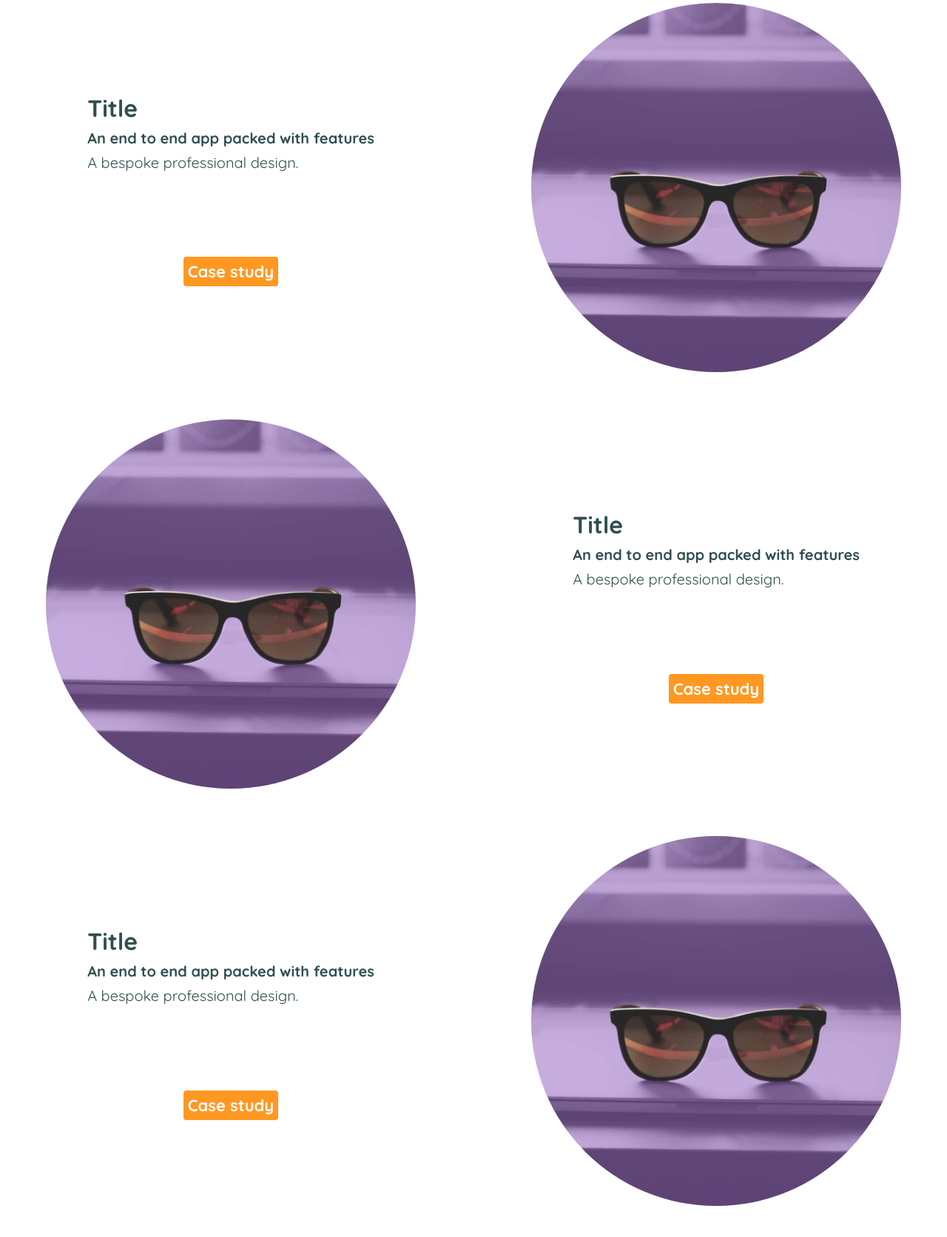
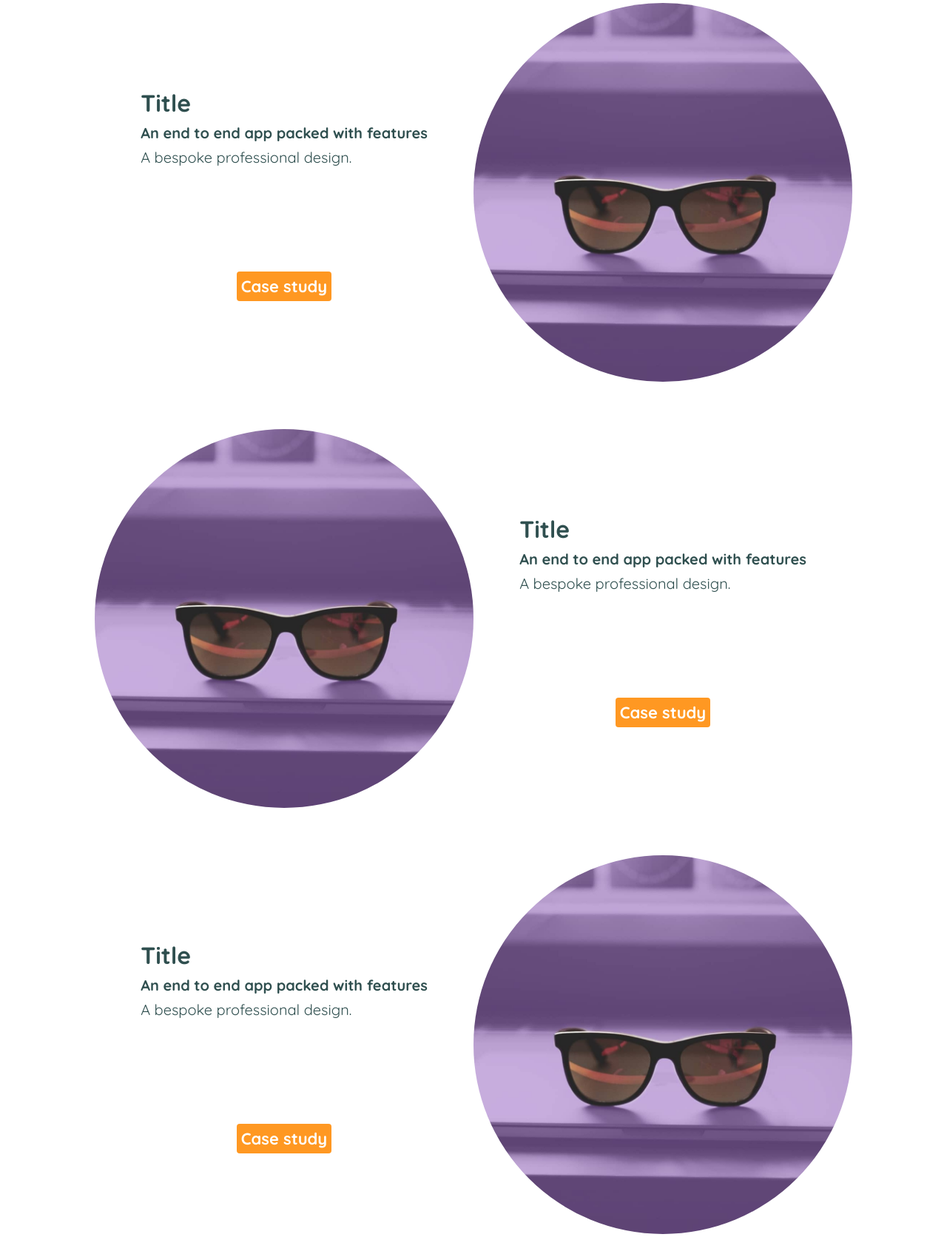
Before and after one commit to joshuajcarter/portfolio, a plain HTML site: page projects.html in a window 1280 px wide. Shown: the part 757-2429 px from the top of the page at 74% size. Drawn offline with Linux system fonts and the light colour scheme.

Commit message:
feat: modify case-study.html and projects.html resuable style declarations, modify main.js/reorderCards

```diff
--- a/projects.html
+++ b/projects.html
@@ -26,16 +26,95 @@ family=Quicksand:wght@300;400;500;600;700
     integrity="sha384-9/D4ECZvKMVEJ9Bhr3ZnUAF+Ahlagp1cyPC7h5yDlZdXs4DQ/vRftzfd+2uFUuqS"
     crossorigin="anonymous"></script>
     <style>
-      .showcase {
-        /* border: 5px solid green; */
-        margin-top: 57px;
-        margin-bottom: 2rem;
-        background-color: #ffffff;
+      main{
+        /* border: 5px solid magenta; */
+        margin: 57px 0 2rem;
         display: flex;
         flex-direction: column;
+        gap: 4rem;
+      }
+      .section{
+      /* border: 5px solid red; */
+        width: 100%;
+      }
+      .section-container{
+        /* border: 5px solid green; */
+        max-width: 1280px;
+        margin: 0 auto;
+        display: flex;
+        flex-direction: column;
+        justify-content: center;
         align-items: center;
+        gap: 4rem;
+      }
+      .section-item{
+        /* border: 5px solid orange; */
+        width: 80%;
+        display: flex;
+        flex-direction: column;
         justify-content: center;
-        width: 100%;
+        align-items: center;
+        /* gap: 10rem; */
+      }
+      .section-item>*{
+      }
+      /* card-container */
+      .card-component {
+        display: grid;
+        grid-template-columns: repeat(1, 1fr);
+        grid-template-rows: repeat(2, 1fr);
+        background-color: #ffffff;
+        justify-items: center;
+      }
+      .card-component>*{
+        /* border: 5px solid slateblue; */
+      }
+      .card-img-frame{
+        /* border: 5px solid hotpink; */
+      }
+      .image-medium{
+        border-radius: 50%;
+      }
+      .card-text-frame{
+        /* border: 5px solid yellow; */
+        height: 100%;
+        max-width: 100%;
+        display: flex;
+        flex-direction: column;
+        justify-content: space-evenly;
+        align-items: center;
+        gap: 2rem;
+      }
+      .card-text{
+        /* border: 5px solid aqua; */
+        display: flex;
+        flex-direction: column;
+        justify-content: space-around;
+        gap: .5rem;
+      }
+      .card-text h3{
+        font-weight: bold;
+      }
+      .card-text p span {
+        font-weight: bold;
+      }
+      .card-button{
+        border-radius: 4px;
+        font-weight: bold;
+        font-size: 1.375rem;
+        text-align: center;
+        background-color: #ff9822;
+        padding: .375rem;
+      }
+      @media screen and (min-width: 600px){
+      .article p, .article-image-container{
+        /* border: 5px solid orchid; */
+        max-width: 675px;
+      }
+      .card-component {
+        grid-template-columns: repeat(2, 1fr);
+        grid-template-rows: repeat(1, 1fr);
+      }
     }
       .hero-image-tilt{
         /* border: 5px solid blue;   */
@@ -97,57 +176,8 @@ family=Quicksand:wght@300;400;500;600;700
         width: 100%;
         height: auto;
       }
-      .showcase .case-study-card {
-        /* border: 5px solid magenta; */
-        max-width: 1280px;
-        margin-top: 2rem;
-        display: grid;
-        grid-template-columns: repeat(1, 1fr);
-        grid-template-rows: repeat(2, 1fr);
-        background-color: #ffffff;
-        justify-items: center;
-      }
-      .img-frame{
-        width: 80%;
-      }
-      .image-medium{
-        border-radius: 50%;
-      }
-      .case-text-frame{
-        /* border: 5px solid yellow; */
-        display: flex;
-        flex-direction: column;
-        justify-content: space-evenly;
-        align-items: center;
-        width: 80%;
-      }
-      .case-text{
-        /* border: 5px solid aqua; */
-        display: flex;
-        flex-direction: column;
-        justify-content: space-around;
-        gap: .5rem;
-      }
-      .case-text h3{
-        font-weight: bold;
-      }
-      .case-text p span {
-        font-weight: bold;
-      }
-      .case-button{
-        border-radius: 4px;
-        font-weight: bold;
-        font-size: 1.375rem;
-        text-align: center;
-        background-color: #ff9822;
-        padding: .375rem;
-        margin-top: 2rem;
-      }
 
       @media screen and (min-width: 600px) {
-        .showcase{
-          margin-bottom: 4rem;
-        }
         .hero-image-tilt{
           height: 80vh;
         }
@@ -161,13 +191,6 @@ family=Quicksand:wght@300;400;500;600;700
           border-radius: 50%;
           padding: 2%;
         }
-        .showcase .case-study-card {
-          margin-top: 4rem;
-          gap: 2rem;
-          grid-template-columns: repeat(2, 1fr);
-          grid-template-rows: repeat(1, 1fr);
-        }
-
       }
     </style>
 </head>
@@ -246,9 +269,9 @@ family=Quicksand:wght@300;400;500;600;700
   </header>
 
   <main>
-    <div class="showcase">
+    <!-- <div class="showcase"> -->
       <!-- <div class="div"> -->
-        <div class="hero-image-tilt">
+        <div class="hero-image-tilt"> <!--section width 100%-->
           <div class="hero-text-frame">
             <h1 class="hero-text">this is the hero h1</h1>
             <h2 class="hero-text">this is the hero h2</h2>
@@ -267,15 +290,74 @@ family=Quicksand:wght@300;400;500;600;700
             </div>
           <!-- </div> -->
         </div>
-        <div class="case-study-card">
-          <div class="img-frame">
-            <div class="case-image">
-              <img class="image-medium" src="resources/images/glasses-square-1050.jpg" /></div>
+        <!-- section-container -->
+        <div class="section">
+          <div class="section-container">
+            <div class="section-item card-component">
+                <div class="card-img-frame">
+                  <div class="card-image">
+                    <img class="image-medium" src="resources/images/glasses-square-1050.jpg" />
+                  </div>
                 </div>
                 <!-- refactor index.html projects section component -->
+                <div class="card-text-frame">
+                  <div class="card-text">
+                    <h3>Title</h3> <!--projects-section-title-->
+                    <p><span>An end to end app packed with features</span></p>
+                    <p>A bespoke professional design.</p>
+                  </div>
+                  <div class="card-cta">
+                    <a class="card-button" href="case-study.html">Case study</a>
+                  </div>
+                </div>
+              <!-- </div> -->
+            </div>
+            <div class="section-item card-component">
+                <div class="card-img-frame">
+                  <div class="card-image">
+                    <img class="image-medium" src="resources/images/glasses-square-1050.jpg" />
+                  </div>
+                </div>
+                <!-- refactor index.html projects section component -->
+                <div class="card-text-frame">
+                  <div class="card-text">
+                    <h3>Title</h3> <!--projects-section-title-->
+                    <p><span>An end to end app packed with features</span></p>
+                    <p>A bespoke professional design.</p>
+                  </div>
+                  <div class="card-cta">
+                    <a class="card-button" href="case-study.html">Case study</a>
+                  </div>
+                </div>
+              <!-- </div> -->
+            </div>
+            <div class="section-item card-component">
+                <div class="card-img-frame">
+                  <div class="card-image">
+                    <img class="image-medium" src="resources/images/glasses-square-1050.jpg" />
+                  </div>
+                </div>
+                <!-- refactor index.html projects section component -->
+                <div class="card-text-frame">
+                  <div class="card-text">
+                    <h3>Title</h3> <!--projects-section-title-->
+                    <p><span>An end to end app packed with features</span></p>
+                    <p>A bespoke professional design.</p>
+                  </div>
+                  <div class="card-cta">
+                    <a class="card-button" href="case-study.html">Case study</a>
+                  </div>
+                </div>
+              <!-- </div> -->
+            </div>
+            <!-- <div class="card-component">
+              <div class="card-img-frame">
+                <div class="card-image"><img class="image-medium" src="resources/images/glasses-square-1050.jpg" /></div>
+              </div>
+              refactor index.html projects section component
               <div class="case-text-frame">
                 <div class="case-text">
-              <h3>Title</h3> <!--projects-section-title-->
+                  <h3>Title</h3> projects-section-title
                   <p><span>An end to end app packed with features</span></p>
                   <p>A bespoke professional design.</p>
                 </div>
@@ -283,15 +365,15 @@ family=Quicksand:wght@300;400;500;600;700
                   <a class="case-button" href="case-study.html">Case study</a>
                 </div>
               </div>
+            </div> -->
+            <!-- <div class="card-component">
+              <div class="card-img-frame">
+                <div class="card-image"><img class="image-medium" src="resources/images/glasses-square-1050.jpg" /></div>
               </div>
-        <div class="case-study-card">
-          <div class="img-frame">
-            <div class="case-image"><img class="image-medium" src="resources/images/glasses-square-1050.jpg" /></div>
-          </div>
-          <!-- refactor index.html projects section component -->
+              refactor index.html projects section component
               <div class="case-text-frame">
                 <div class="case-text">
-              <h3>Title</h3> <!--projects-section-title-->
+                  <h3>Title</h3> projects-section-title
                   <p><span>An end to end app packed with features</span></p>
                   <p>A bespoke professional design.</p>
                 </div>
@@ -299,26 +381,13 @@ family=Quicksand:wght@300;400;500;600;700
                   <a class="case-button" href="case-study.html">Case study</a>
                 </div>
               </div>
+            </div> -->
           </div>
-        <div class="case-study-card">
-          <div class="img-frame">
-            <div class="case-image"><img class="image-medium" src="resources/images/glasses-square-1050.jpg" /></div>
-          </div>
-          <!-- refactor index.html projects section component -->
-          <div class="case-text-frame">
-            <div class="case-text">
-              <h3>Title</h3> <!--projects-section-title-->
-              <p><span>An end to end app packed with features</span></p>
-              <p>A bespoke professional design.</p>
-            </div>
-            <div class="case-cta">
-              <a class="case-button" href="case-study.html">Case study</a>
-            </div>
-          </div>
+
         </div>
 
 
-    </div>
+    <!-- </div> showcase closing tag -->
   </main>
 
   <footer>
--- a/resources/js/main.js
+++ b/resources/js/main.js
@@ -11,7 +11,7 @@ window.addEventListener("load", () => {
   const workLink = document.getElementById("work-link");
   const dropDown = document.getElementById("nav-dropdown");
   const letsTalk = document.querySelectorAll(".talk");
-  const caseCards = document.querySelectorAll(".case-study-card")
+  const caseCards = document.querySelectorAll(".card-component")
 
   console.log("menuButton:", menuButton);
   console.log("closeMenu:", closeMenu);
@@ -34,8 +34,8 @@ window.addEventListener("load", () => {
 
   function reorderCards() {
     caseCards.forEach((card, index) => {
-      const imgFrame = card.querySelector(".img-frame");
-      const textFrame = card.querySelector(".case-text-frame");
+      const imgFrame = card.querySelector(".card-img-frame");
+      const textFrame = card.querySelector(".card-text-frame");
       if (index % 2 == 0 && window.innerWidth >= 600) {
         if (textFrame.nextElementSibling !== imgFrame) {
           card.insertBefore(textFrame, imgFrame);
```
Also changed, not shown: case-study.html (+55 -61 lines). Lines whose indentation alone changed are shown as unchanged.
